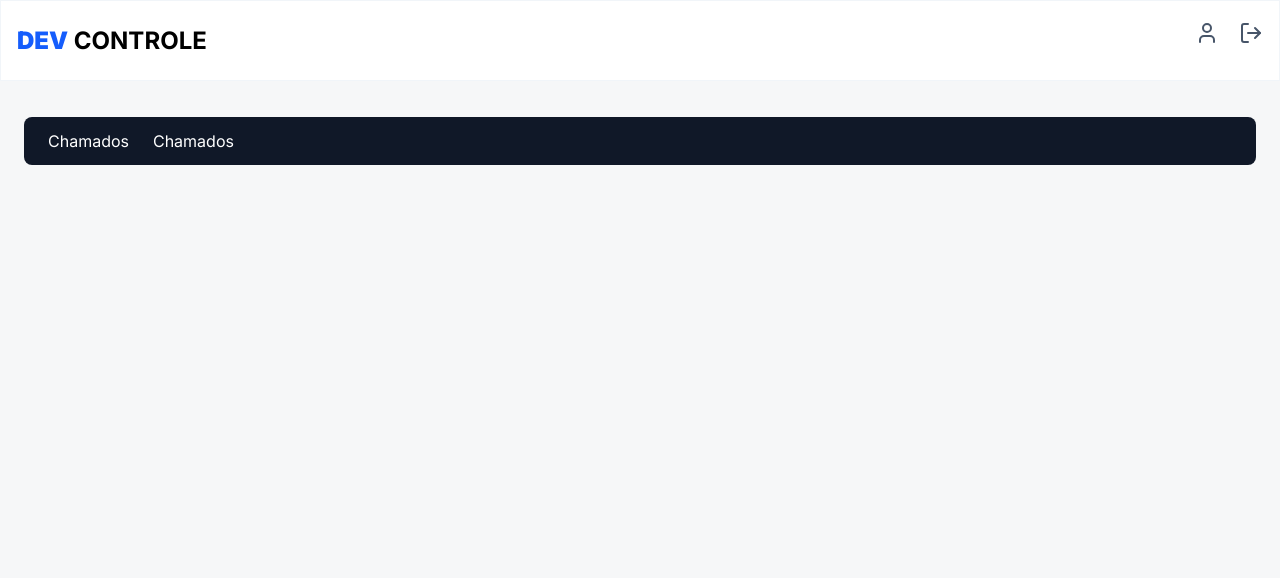
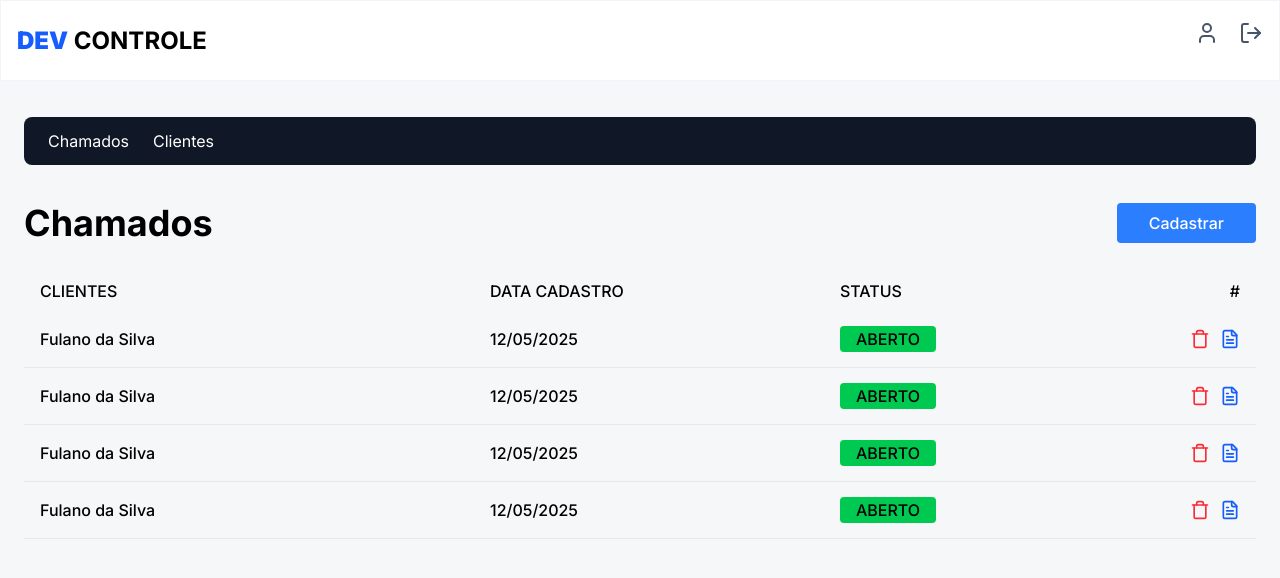
Before and after one commit to ReinaldoARamos/dev-controle, a Next.js app: page / in a window 1280 px wide. Shown: the top 578 px of the page. Built offline with nearby package versions, Linux system fonts and the light colour scheme.

Commit message:
criando a base da dashboard

```diff
--- /dev/null
+++ b/app/components/Tickets/Tickets.tsx
@@ -0,0 +1,19 @@
+import { FileText, Folder, Trash } from "lucide-react";
+
+export function Tickets() {
+  return (
+    <div className="flex items-center justify-between border-b border-gray-200 px-4 py-4 text-[16px] font-medium ">
+      <div className="w-1/3 truncate">Fulano da Silva</div>
+      <div className="w-1/4">12/05/2025</div>
+      <div className="w-1/4 uppercase  text-black">
+        <span className="rounded-sm bg-green-500 px-4 py-[3px]">Aberto</span>
+      </div>
+      <div className="w-[50px] text-right">
+        <div className="flex gap-2.5">
+          <Trash size={24} className="text-red-500" />
+          <FileText size={24} className="text-blue-600" />
+        </div>
+      </div>
+    </div>
+  );
+}
--- a/app/page.tsx
+++ b/app/page.tsx
@@ -2,6 +2,7 @@
 import Image from "next/image";
 import { useEffect, useState } from "react";
 import noContentImage from "../public/dashboard-nocontent.png";
+import { Tickets } from "./components/Tickets/Tickets";
 export default function Home() {
   const [hasContent, setHasContent] = useState<boolean>();
   useEffect(() => {
@@ -9,22 +10,32 @@ export default function Home() {
   }, []);
 
   return hasContent ? (
-    <div className="text-black pt-9 px-6">
-      <header className="w-full bg-gray-900 rounded-lg  text-white">
-        <div className="flex gap-6 pl-6 py-3">
-          <span>
-            Chamados
-          </span>
-          <span>
-            Chamados
-          </span>
+    <div className="px-6 pt-9 text-black">
+      <header className="w-full rounded-lg bg-gray-900  text-white">
+        <div className="flex gap-6 py-3 pl-6">
+          <span>Chamados</span>
+          <span>Clientes</span>
         </div>
       </header>
-
-
+      <h1 className="flex w-full justify-between bg-transparent pb-7 pt-[38px]">
+        <span className="text-4xl font-bold">Chamados</span>
+        <button className="rounded-sm bg-blue-500 px-8 py-[6px] font-medium leading-[150%] text-white">
+          Cadastrar
+        </button>
+      </h1>
+      <div className="flex items-center justify-between px-4 py-2 text-[16px] font-medium uppercase">
+        <div className="w-1/3">Clientes</div>
+        <div className="w-1/4">Data Cadastro</div>
+        <div className="w-1/4">Status</div>
+        <div className="w-[50px] text-right">#</div>
+      </div>
+      <Tickets />
+      <Tickets />
+      <Tickets />
+      <Tickets />
     </div>
   ) : (
-    <div className=" w-screen items-center flex  mt-44 justify-center">
+    <div className=" mt-44 flex w-screen  items-center justify-center">
       <Image alt="nao há chamados" src={noContentImage} quality={100} />
     </div>
   );
--- a/package.json
+++ b/package.json
@@ -11,6 +11,7 @@
   "dependencies": {
     "lucide-react": "^0.510.0",
     "next": "15.3.2",
+    "node": "^20.19.2",
     "react": "^19.0.0",
     "react-dom": "^19.0.0"
   },
```
Also changed, not shown: 1 other file (tests, documents, lock files or other folders).
